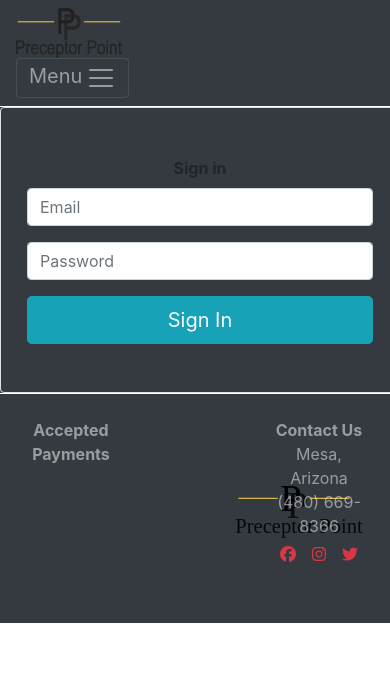
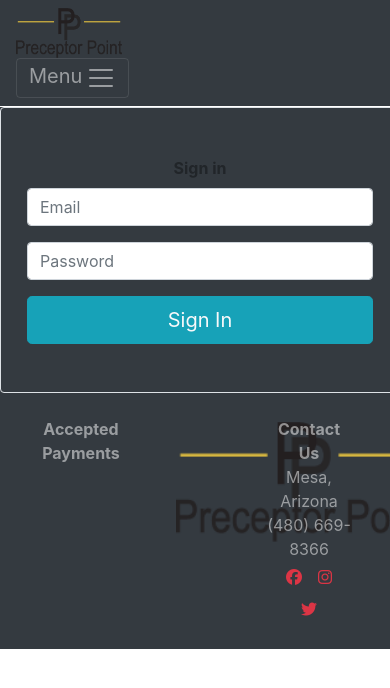
Before and after one commit to WyleTech/Preceptor-Point, a React (Create React App) app: page /login in a window 390 px wide. Shown: the top 688 px of the page. Built offline with nearby package versions, Linux system fonts and the light colour scheme.

Commit message:
update to responsiveness
responsive text

```diff
--- a/public/index.html
+++ b/public/index.html
@@ -6,7 +6,7 @@
     integrity="sha384-Vkoo8x4CGsO3+Hhxv8T/Q5PaXtkKtu6ug5TOeNV6gBiFeWPGFN9MuhOf23Q9Ifjh" crossorigin="anonymous">
   <meta charset="utf-8" />
   <script src="https://kit.fontawesome.com/b17c556412.js" crossorigin="anonymous"></script>
-  <link rel="icon" href="%PUBLIC_URL%/PP_Favicon2.png" />
+  <link rel="icon" href="%PUBLIC_URL%/PP_Favicon_2 2.png" />
   <meta name="viewport" content="width=device-width, initial-scale=1" />
   <meta name="theme-color" content="#000000" />
   <meta name="description" content="Web site created using create-react-app" />
--- a/src/Component/Footer.js
+++ b/src/Component/Footer.js
@@ -4,7 +4,8 @@ import { Link } from "react-router-dom";
 class Footer extends React.Component {
   render() {
     return (
-      <footer className="bg-dark border-top border-white text-white-50 text-center p-4">
+      <div className='container'>
+      <footer className=" footer bg-dark text-white-50 text-center p-4">
         <div className="row text-center">
           <div className="col-4">
             <strong>Accepted Payments</strong>
@@ -28,9 +29,10 @@ class Footer extends React.Component {
           <div className="col-4 order-2">
             <Link className="navbar-brand" to="/">
               <img
-               src="../Images/PP_Logo_bizcard_wht.svg"
+               src="../Images/PP_Favicon.png"
               alt="PP Logo Responsive image"
                className="logo"
+               style={{height: 120}}
               ></img>
             </Link>
           </div>
@@ -68,6 +70,7 @@ class Footer extends React.Component {
           </div>
         </div>
       </footer>
+      </div>
     );
   }
 }
--- a/src/Component/Home.js
+++ b/src/Component/Home.js
@@ -14,8 +14,9 @@ const Home = () => {
           <img  src="../Images/PP_Logo_bizcard_wht.svg" style= {{height:400}} class="img-fluid max-width: 100% mx-auto d-block" alt="Responsive image"></img>
 
               {/* Card List ractice */}
+              <div className='container'>
         <div className="Cards-Home">
-        <div class="col justify-content-md-center ">
+        <div className="col justify-content-md-center ">
          <CardGroup>
             <Card className="bg-transparent text-white ">
               <Card.Img className="cards-image"  variant="round mx-auto d-block"  alt="Responsive image" src="../Images/face1.jpg " />
@@ -25,7 +26,7 @@ const Home = () => {
                 </Card.Title>
                 <Card.Text>
                   <a href="/student">
-                    <Button className="Button " size="lg" block variant="">
+                    <Button className="Button " style={{fontSize: 20}} size="lg" block variant="">
                       Student Inquiry
                     </Button>
                   </a>
@@ -40,7 +41,7 @@ const Home = () => {
                 </Card.Title>
                 <Card.Text>
                   <a href="/preceptor">
-                    <Button className="Button" size="lg" block variant="">
+                    <Button className="Button" style={{fontSize: 20}} size="lg" block variant="">
                     Preceptor Inquiry
                     </Button>
                   </a>
@@ -50,9 +51,11 @@ const Home = () => {
             </CardGroup>
         </div>
         </div>
+        </div>
         <h1 className="Call-Today display-5 responsive-font-sizes text-center">Call Today! (480) 580-3457 </h1>
       </div>
     </div>
+
   );
 };
 
--- a/src/index.css
+++ b/src/index.css
@@ -11,3 +11,17 @@ code {
   font-family: source-code-pro, Menlo, Monaco, Consolas, 'Courier New',
     monospace;
 }
+
+footer {
+  position: sticky;
+}
+
+.title {
+  font-size: 4rem;
+}
+
+@media (max-width: 1200px) {
+  .title {
+    font-size: calc(1.525rem + 3.3vw);
+  }
+}
```
Also changed, not shown: public/PP_Favicon_2 2.png (added).
